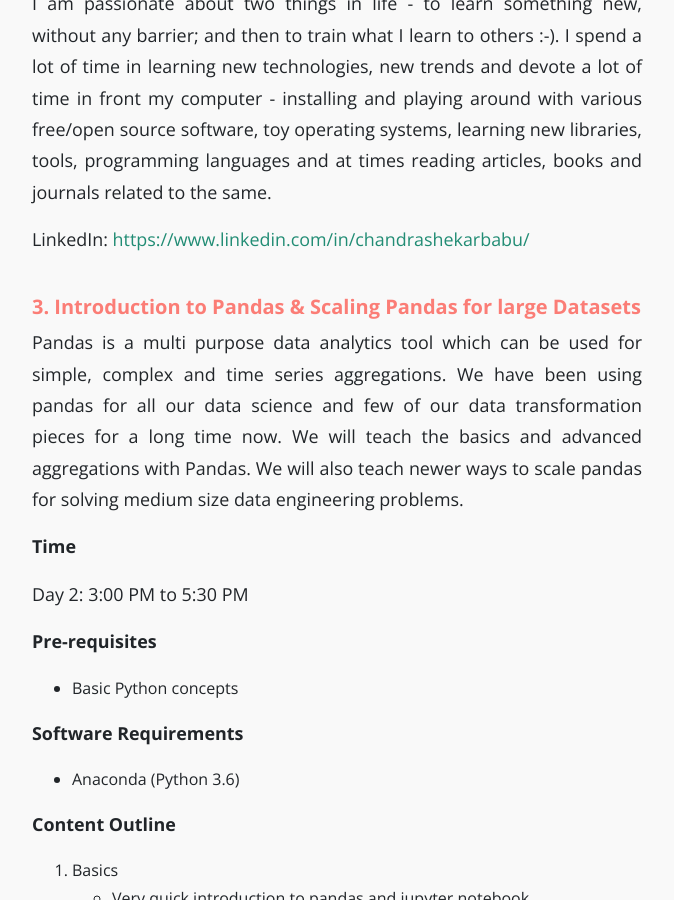
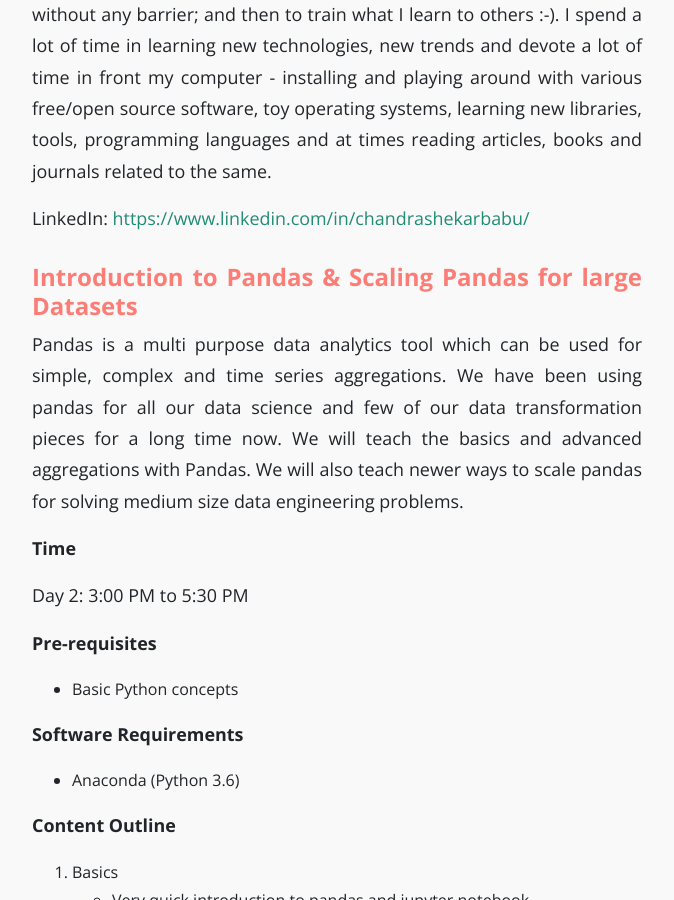
Before and after one commit to PySangamam/website, a Jekyll site: the page built from _posts/2018-09-04-workshop-list.md, in a window 1280 px wide and 900 px high, scrolled down 4120 px. Shown: the whole window, without its empty margins (303-977 px from the left). Built offline with Jekyll 4.4.1, drawn with Linux system fonts in a browser that asks for light colours; some of the changed text lies outside the part shown.

Commit message:
Cosmetic changes

```diff
--- a/_posts/2018-09-04-workshop-list.md
+++ b/_posts/2018-09-04-workshop-list.md
@@ -167,7 +167,7 @@
 
 LinkedIn: [https://www.linkedin.com/in/chandrashekarbabu/](https://www.linkedin.com/in/chandrashekarbabu/)
 
-##### **3. Introduction to Pandas & Scaling Pandas for large Datasets**
+#### **Introduction to Pandas & Scaling Pandas for large Datasets**
 
 Pandas is a multi purpose data analytics tool which can be used for
 simple, complex and time series aggregations. We have been using
```
Also changed, not shown: other parts of _posts/2018-09-04-workshop-list.md (+3 -3 lines).
